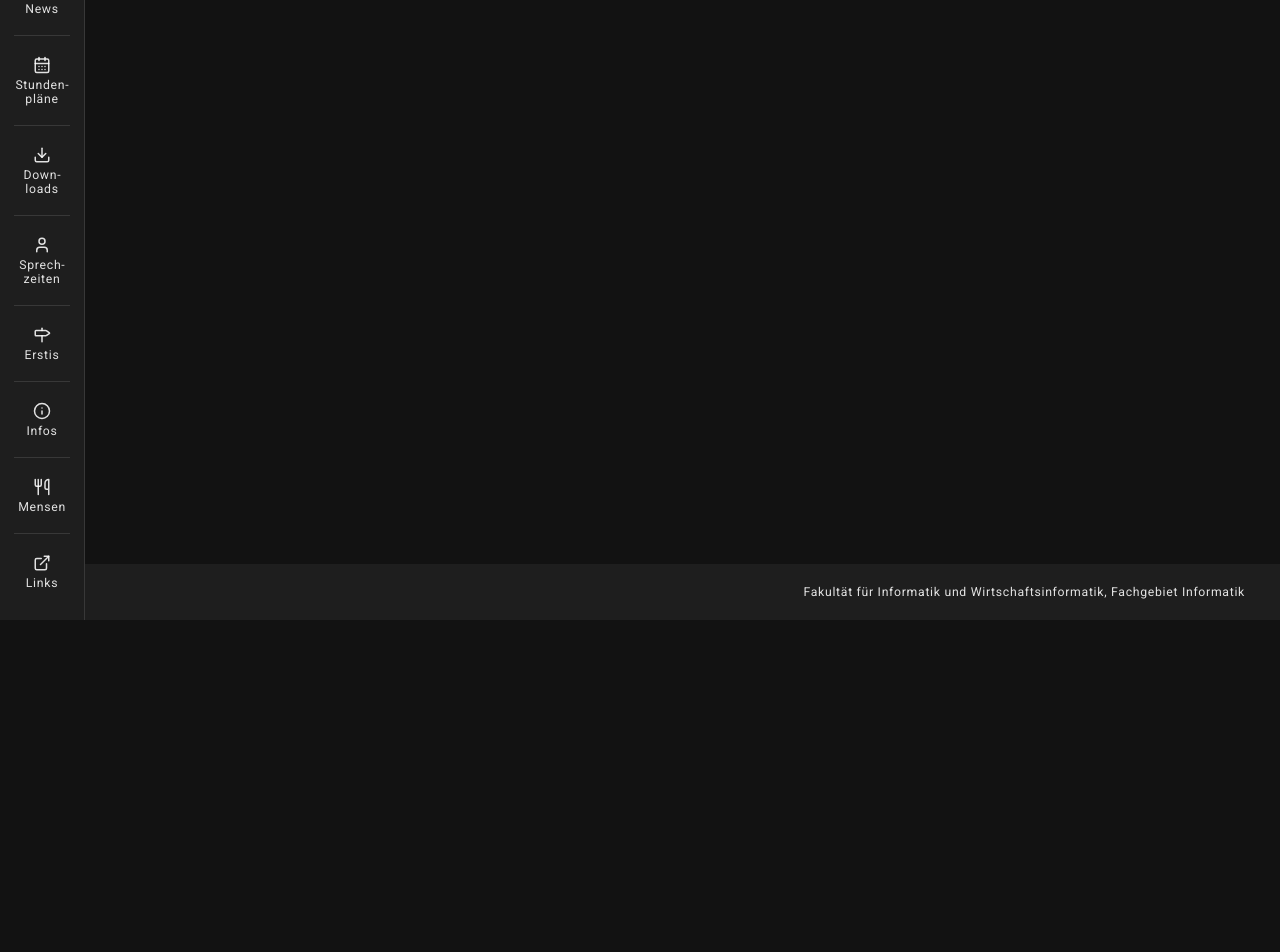
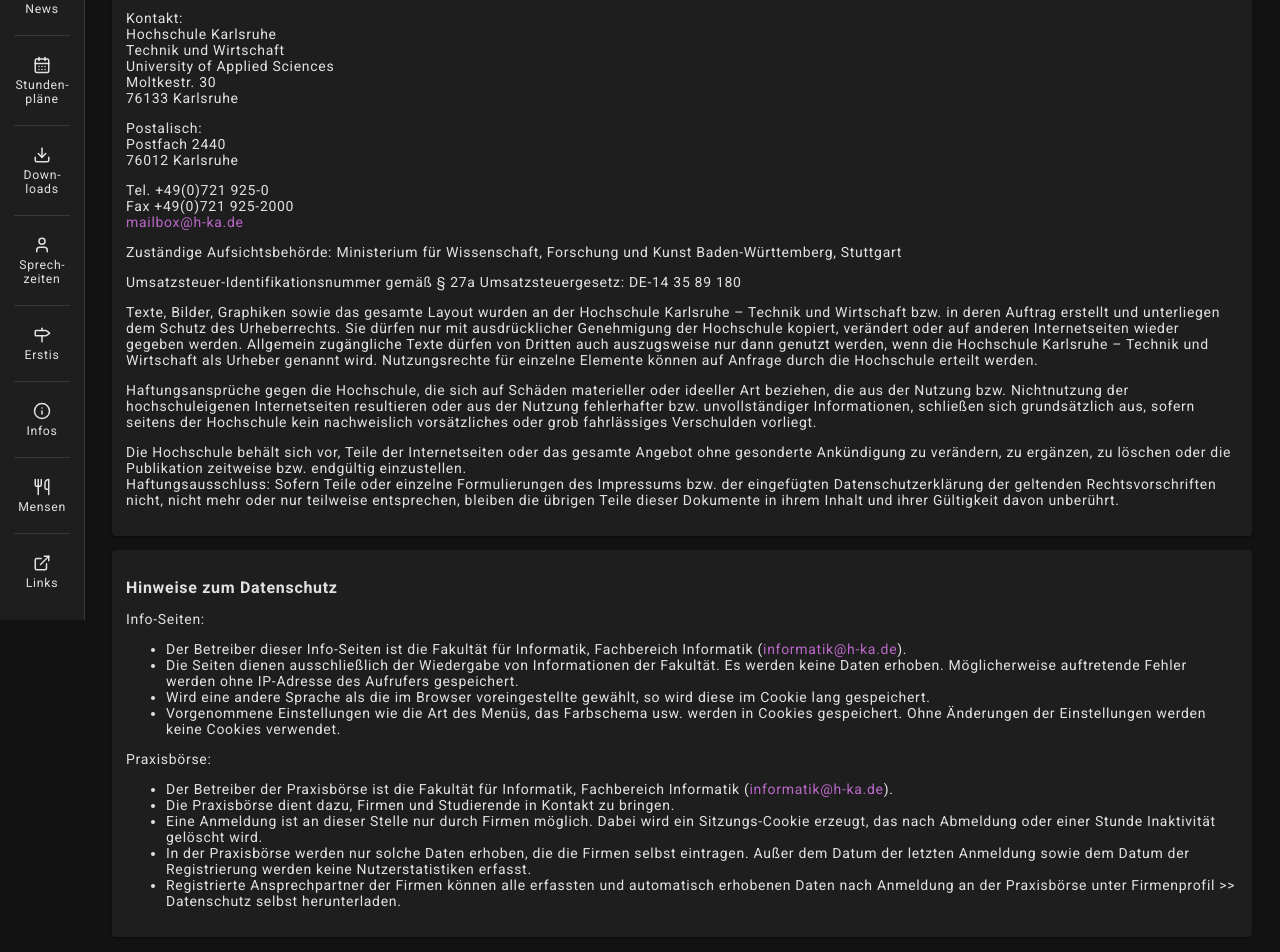
Before and after one commit to Resaki1/svelte-projektarbeit, a SvelteKit app: page /iwii/info/dataprotection in a window 1280 px wide. Shown: the part 180-1132 px from the top of the page. Before the commit the page ends 800 px from the top, so only its background shows below. Built offline with nearby package versions, Linux system fonts and the light colour scheme.

Commit message:
added impressum

```diff
--- a/src/routes/iwii/info/dataprotection/+page.svelte
+++ b/src/routes/iwii/info/dataprotection/+page.svelte
@@ -0,0 +1,123 @@
+<div class="block">
+	<h2>Impressum</h2>
+	<p>
+		Die Hochschule Karlsruhe – Technik und Wirtschaft ist eine Körperschaft des Öffentlichen Rechts.
+		Sie wird durch den Rektor, Prof. Dr.-Ing. Frank Artinger, gesetzlich vertreten, Tel. <a
+			href="tel:+49721925-1001">+49 (0)7 21/9 25-10 01</a
+		> bzw. -10 02, Fax +49 (0)7 21/9 25-10 05.
+	</p>
+	<p>
+		Kontakt:
+		<br />
+		Hochschule Karlsruhe
+		<br />
+		Technik und Wirtschaft
+		<br />
+		University of Applied Sciences
+		<br />
+		Moltkestr. 30
+		<br />
+		76133 Karlsruhe
+	</p>
+	<p>
+		Postalisch:
+		<br />
+		Postfach 2440
+		<br />
+		76012 Karlsruhe
+	</p>
+	<p>
+		Tel. +49(0)721 925-0
+		<br />
+		Fax +49(0)721 925-2000
+		<br />
+		<a href="mailto:mailbox@h-ka.de">mailbox@h-ka.de</a>
+	</p>
+	<p>
+		Zuständige Aufsichtsbehörde: Ministerium für Wissenschaft, Forschung und Kunst
+		Baden-Württemberg, Stuttgart
+	</p>
+	<p>Umsatzsteuer-Identifikationsnummer gemäß § 27a Umsatzsteuergesetz: DE-14 35 89 180</p>
+	<p>
+		Texte, Bilder, Graphiken sowie das gesamte Layout wurden an der Hochschule Karlsruhe – Technik
+		und Wirtschaft bzw. in deren Auftrag erstellt und unterliegen dem Schutz des Urheberrechts. Sie
+		dürfen nur mit ausdrücklicher Genehmigung der Hochschule kopiert, verändert oder auf anderen
+		Internetseiten wieder gegeben werden. Allgemein zugängliche Texte dürfen von Dritten auch
+		auszugsweise nur dann genutzt werden, wenn die Hochschule Karlsruhe – Technik und Wirtschaft als
+		Urheber genannt wird. Nutzungsrechte für einzelne Elemente können auf Anfrage durch die
+		Hochschule erteilt werden.
+	</p>
+	<p>
+		Haftungsansprüche gegen die Hochschule, die sich auf Schäden materieller oder ideeller Art
+		beziehen, die aus der Nutzung bzw. Nichtnutzung der hochschuleigenen Internetseiten resultieren
+		oder aus der Nutzung fehlerhafter bzw. unvollständiger Informationen, schließen sich
+		grundsätzlich aus, sofern seitens der Hochschule kein nachweislich vorsätzliches oder grob
+		fahrlässiges Verschulden vorliegt.
+	</p>
+	<p>
+		Die Hochschule behält sich vor, Teile der Internetseiten oder das gesamte Angebot ohne
+		gesonderte Ankündigung zu verändern, zu ergänzen, zu löschen oder die Publikation zeitweise bzw.
+		endgültig einzustellen.
+		<br />
+		Haftungsausschluss: Sofern Teile oder einzelne Formulierungen des Impressums bzw. der eingefügten
+		Datenschutzerklärung der geltenden Rechtsvorschriften nicht, nicht mehr oder nur teilweise entsprechen,
+		bleiben die übrigen Teile dieser Dokumente in ihrem Inhalt und ihrer Gültigkeit davon unberührt.
+	</p>
+</div>
+<div class="block">
+	<h2>Hinweise zum Datenschutz</h2>
+	<p>Info-Seiten:</p>
+	<ul>
+		<li>
+			Der Betreiber dieser Info-Seiten ist die Fakultät für Informatik, Fachbereich Informatik (<a
+				href="mailto:informatik@h-ka.de">informatik@h-ka.de</a
+			>).
+		</li>
+		<li>
+			Die Seiten dienen ausschließlich der Wiedergabe von Informationen der Fakultät. Es werden
+			keine Daten erhoben. Möglicherweise auftretende Fehler werden ohne IP-Adresse des Aufrufers
+			gespeichert.
+		</li>
+		<li>
+			Wird eine andere Sprache als die im Browser voreingestellte gewählt, so wird diese im Cookie
+			lang gespeichert.
+		</li>
+		<li>
+			Vorgenommene Einstellungen wie die Art des Menüs, das Farbschema usw. werden in Cookies
+			gespeichert. Ohne Änderungen der Einstellungen werden keine Cookies verwendet.
+		</li>
+	</ul>
+	<p>Praxisbörse:</p>
+	<ul>
+		<li>
+			Der Betreiber der Praxisbörse ist die Fakultät für Informatik, Fachbereich Informatik (<a
+				href="mailto:informatik@h-ka.de">informatik@h-ka.de</a
+			>).
+		</li>
+		<li>Die Praxisbörse dient dazu, Firmen und Studierende in Kontakt zu bringen.</li>
+		<li>
+			Eine Anmeldung ist an dieser Stelle nur durch Firmen möglich. Dabei wird ein Sitzungs-Cookie
+			erzeugt, das nach Abmeldung oder einer Stunde Inaktivität gelöscht wird.
+		</li>
+		<li>
+			In der Praxisbörse werden nur solche Daten erhoben, die die Firmen selbst eintragen. Außer dem
+			Datum der letzten Anmeldung sowie dem Datum der Registrierung werden keine Nutzerstatistiken
+			erfasst.
+		</li>
+		<li>
+			Registrierte Ansprechpartner der Firmen können alle erfassten und automatisch erhobenen Daten
+			nach Anmeldung an der Praxisbörse unter Firmenprofil >> Datenschutz selbst herunterladen.
+		</li>
+	</ul>
+</div>
+
+<style lang="scss" scoped>
+	.block {
+		padding: 1rem;
+		background: #1e1e1e;
+		margin-bottom: 1rem;
+		box-shadow: 0 2px 1px -1px rgb(0 0 0 / 20%), 0 1px 1px 0 rgb(0 0 0 / 14%),
+			0 1px 3px 0 rgb(0 0 0 / 12%);
+		border-radius: 4px;
+	}
+</style>
```
